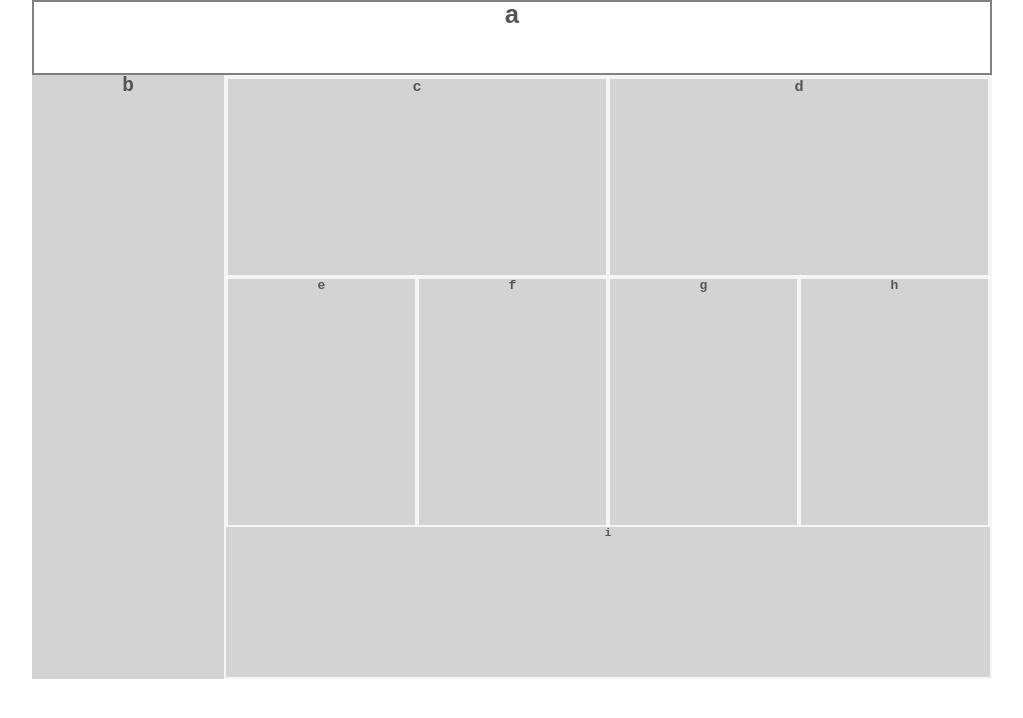
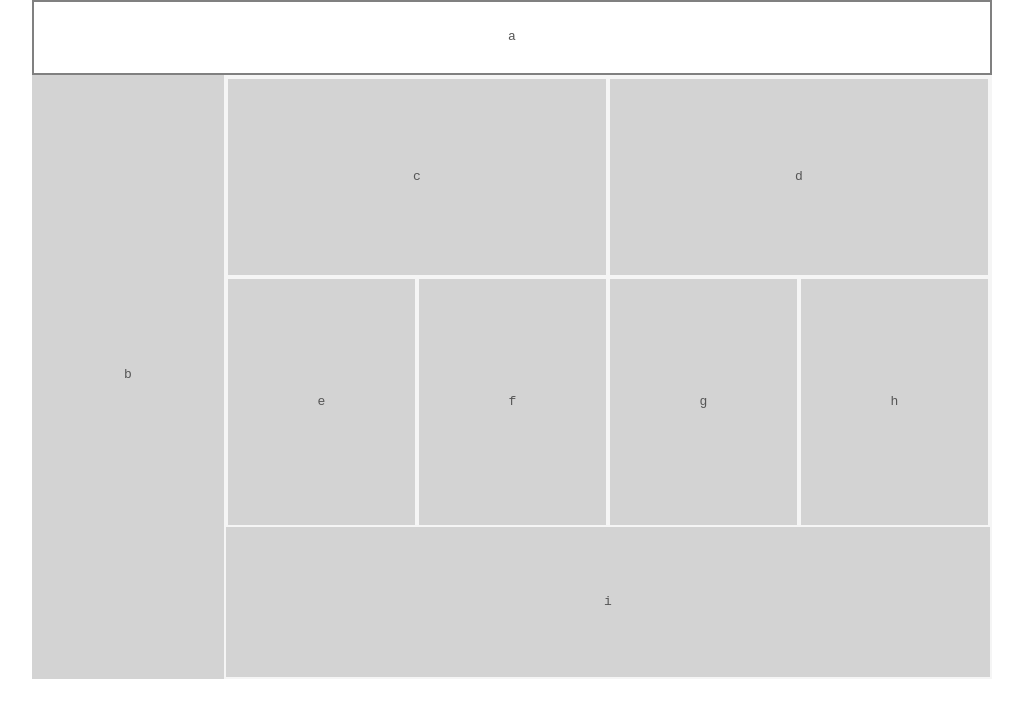
Before and after one commit to trecain/ui-challenge-01, a plain HTML site: page index.html in a window 1280 px wide. Shown: the whole page, without its empty margins (128-1151 px from the left). Drawn offline with Linux system fonts and the light colour scheme.

Commit message:
added a class of center-content to my html

```diff
--- a/index.html
+++ b/index.html
@@ -13,40 +13,40 @@
   <link rel="stylesheet" href="styles/themes.css">
 </head>
 <body>
-  <header class="flexed a">
-    <h1>a</h1>
+  <header class="flexed a center-content">
+    <span>a</span>
   </header>
   <main>
-    <nav class="flexed b">
-      <h2>b</h2>
+    <nav class="flexed b center-content">
+      <span>b</span>
     </nav>
     <div class="flexed-divs">
       <section class="primary">
-        <div class="flexed c">
-          <h3>c</h3>
+        <div class="flexed c center-content">
+          <span>c</span>
         </div>
-        <div class="flexed d">
-          <h3>d</h3>
+        <div class="flexed d center-content">
+          <span>d</span>
         </div>
       </section>
 
       <section class="secondary">
-        <div class="flexed e">
-          <h4>e</h4>
+        <div class="flexed e center-content">
+          <span>e</span>
         </div>
-        <div class="flexed  f">
-          <h4>f</h4>
+        <div class="flexed  f center-content">
+          <span>f</span>
         </div>
-        <div class="flexed  g">
-          <h4>g</h4>
+        <div class="flexed  g center-content">
+          <span>g</span>
         </div>
-        <div class="flexed  h">
-          <h4>h</h4>
+        <div class="flexed  h center-content">
+          <span>h</span>
         </div>
       </section>
 
-      <footer class="flexed i">
-        <h5>i</h5>
+      <footer class="flexed i center-content">
+        <span>i</span>
       </footer>
     </div>
   </main>
```
Also changed, not shown: styles/layout.css (line endings or trailing spaces).
